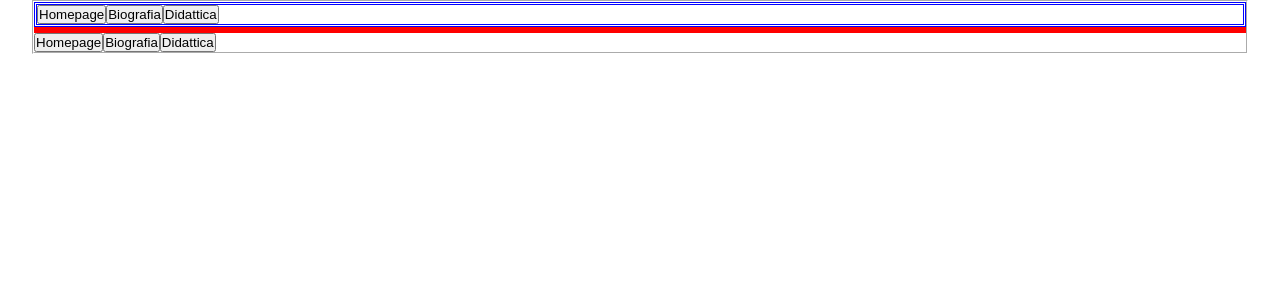
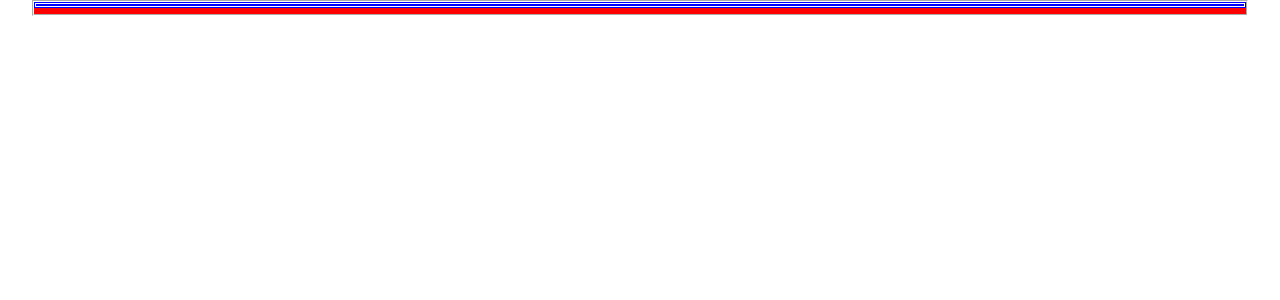
Before and after one commit to neodev89/reusable-components, a Next.js app: page / in a window 1280 px wide. Shown: the top 300 px of the page. Built offline with nearby package versions, Linux system fonts and the light colour scheme.

Commit message:
salvataggio

```diff
--- a/package.json
+++ b/package.json
@@ -9,12 +9,9 @@
     "lint": "next lint"
   },
   "dependencies": {
-<<<<<<< HEAD
-=======
     "@emotion/react": "^11.14.0",
     "@emotion/styled": "^11.14.0",
     "@mui/material": "^7.1.0",
->>>>>>> 43e5ecd267c6e3297682c3b030858f98100a09e9
     "next": "15.3.2",
     "react": "^19.0.0",
     "react-dom": "^19.0.0",
--- a/src/app/page.module.css
+++ b/src/app/page.module.css
@@ -38,9 +38,17 @@
 .div_navbar {
   position: relative;
   display: flex;
+  justify-content: flex-end;
   height: 30%;
   width: 100%;
   border: 3px double blue;
+}
+
+.navbar {
+  position: relative;
+  display: flex;
+  height: 40%;
+  width: 100%;
 }
 
 .dynamic_components {
@@ -103,26 +111,6 @@
 .ctas {
   display: flex;
   gap: 16px;
-}
-
-.ctas a {
-  appearance: none;
-  border-radius: 128px;
-  height: 48px;
-  padding: 0 20px;
-  border: none;
-  border: 1px solid transparent;
-  transition:
-    background 0.2s,
-    color 0.2s,
-    border-color 0.2s;
-  cursor: pointer;
-  display: flex;
-  align-items: center;
-  justify-content: center;
-  font-size: 16px;
-  line-height: 20px;
-  font-weight: 500;
 }
 
 a.primary {
--- a/src/app/page.tsx
+++ b/src/app/page.tsx
@@ -13,27 +13,14 @@ export default function Home() {
   return (
     <div className={styles.page}>
       <main className={styles.main}>
+        <div className={styles.div_navbar}>
 
-        <div className={styles.div_navbar}>
-          <nav>
-            <button type="button" onClick={() => setFlagPage("homepage")}>Homepage</button>
-            <button type="button" onClick={() => setFlagPage("biografia")}>Biografia</button>
-            <button type="button" onClick={() => setFlagPage("didattica")}>Didattica</button>
-          </nav>
         </div>
         <div className={styles.dynamic_components}>
           {flagPage === 'homepage' && <Homepage />}
           {flagPage === 'biografia' && <Biografia />}
           {flagPage === 'didattica' && <Didattica />}
         </div>
-        <nav>
-          <button type="button" onClick={() => setFlagPage("homepage")}>Homepage</button>
-          <button type="button" onClick={() => setFlagPage("biografia")}>Biografia</button>
-          <button type="button" onClick={() => setFlagPage("didattica")}>Didattica</button>
-        </nav>
-        {flagPage === 'homepage' && <Homepage />}
-        {flagPage === 'biografia' && <Biografia />}
-        {flagPage === 'didattica' && <Didattica />}
       </main>
     </div>
   );
```
Also changed, not shown: src/app/ui/navbar/Navbar.tsx (added).
